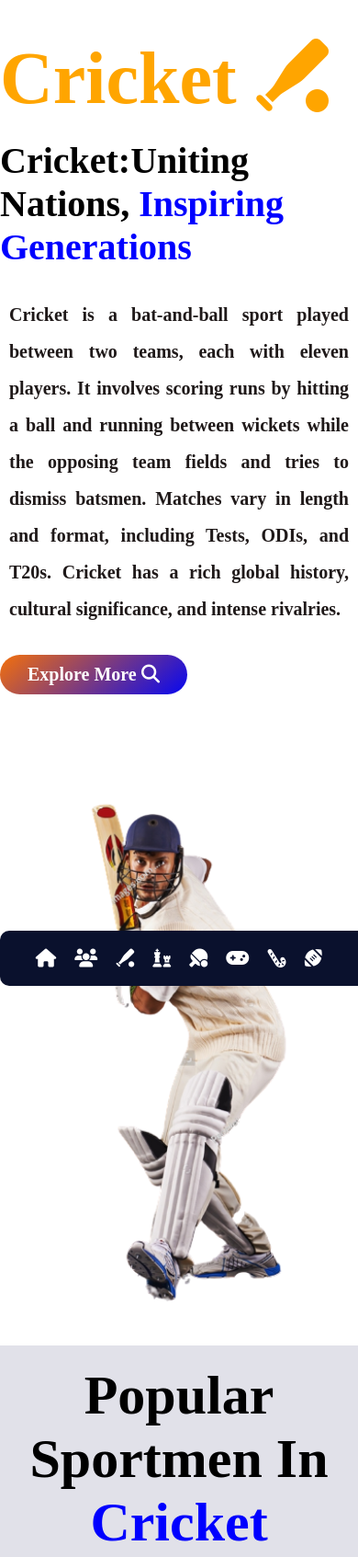
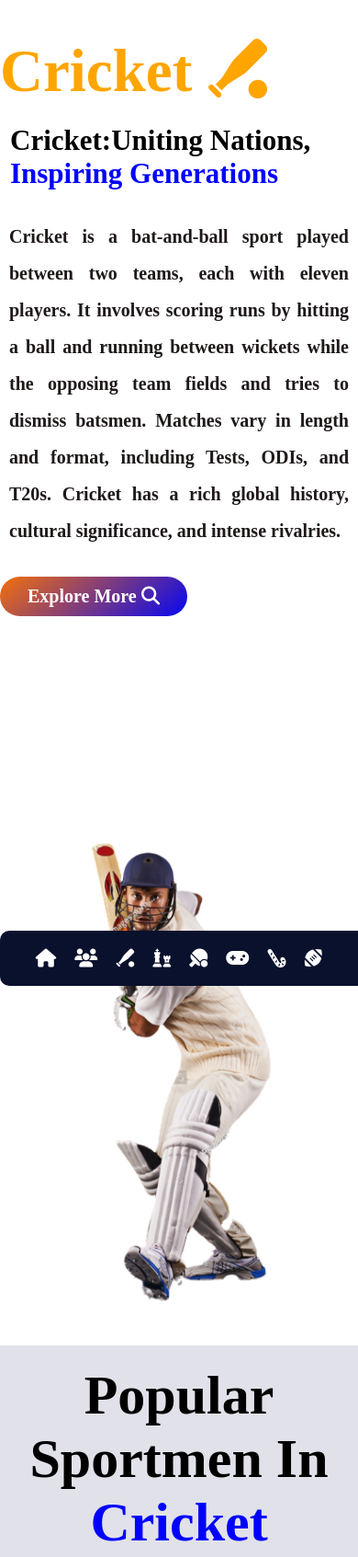
Before and after one commit to Harshali-Kanoje/sports-gallaxy-igcp1-first-project, a plain HTML site: page pages/cricket.html in a window 390 px wide. Shown: the top 1693 px of the page at 92% size. Drawn offline with Linux system fonts and the light colour scheme.

Commit message:
modify cricket-img , cricket heading

```diff
--- a/css/cricket.css
+++ b/css/cricket.css
@@ -335,10 +335,24 @@
 
 .header-cricket-heading {
      font-weight: 40px;
-     font-size: 80px;
+     font-size:65px;
      color: black;
      margin-top: 40px;
      margin-bottom: 20px;
      color: orange;
  }
+
+ .header-heading-1 {
+     font-size: 31px;
+     padding-left: 11px;
+ }
+
+ .cricket-img {
+     display: block;
+     /* background-color: brown; */
+     margin-left: auto;
+     margin-right: auto;
+     height: 599px;
+     margin-top: 45px;
+ }
   }
```
